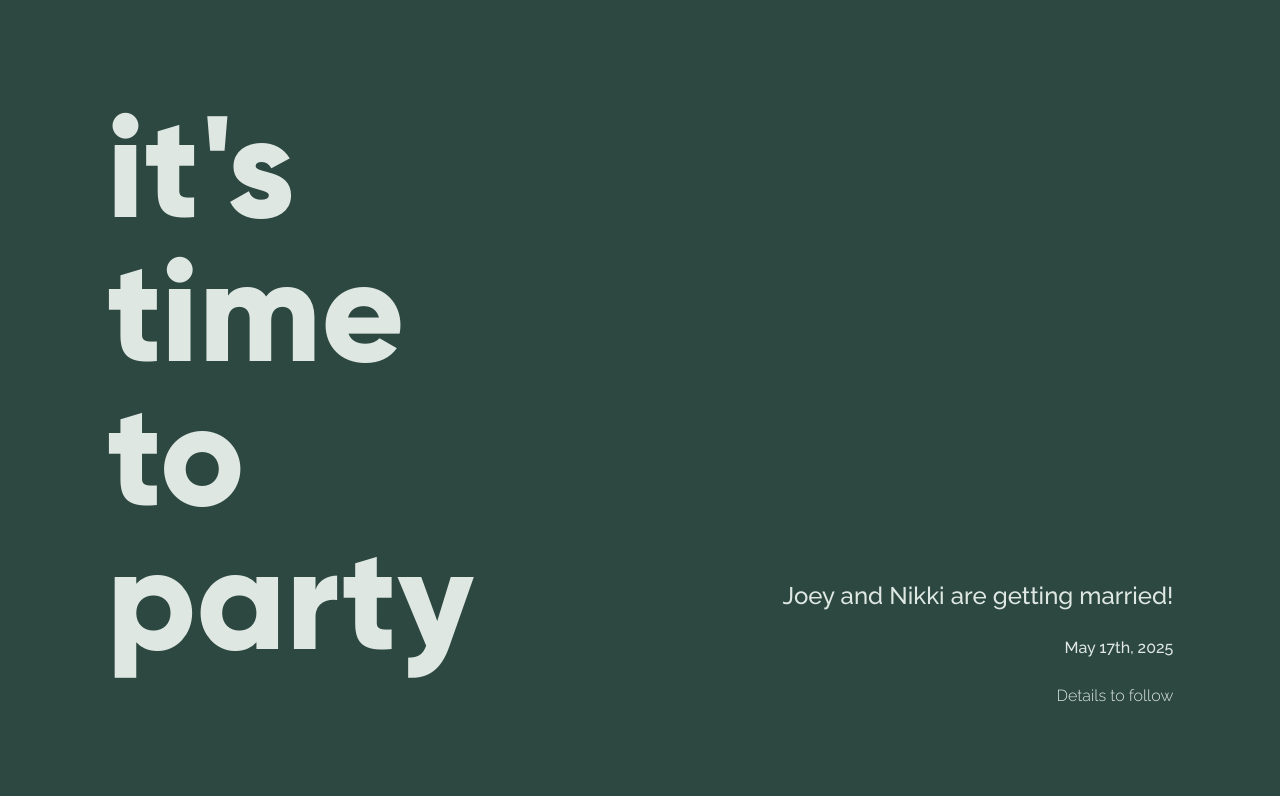
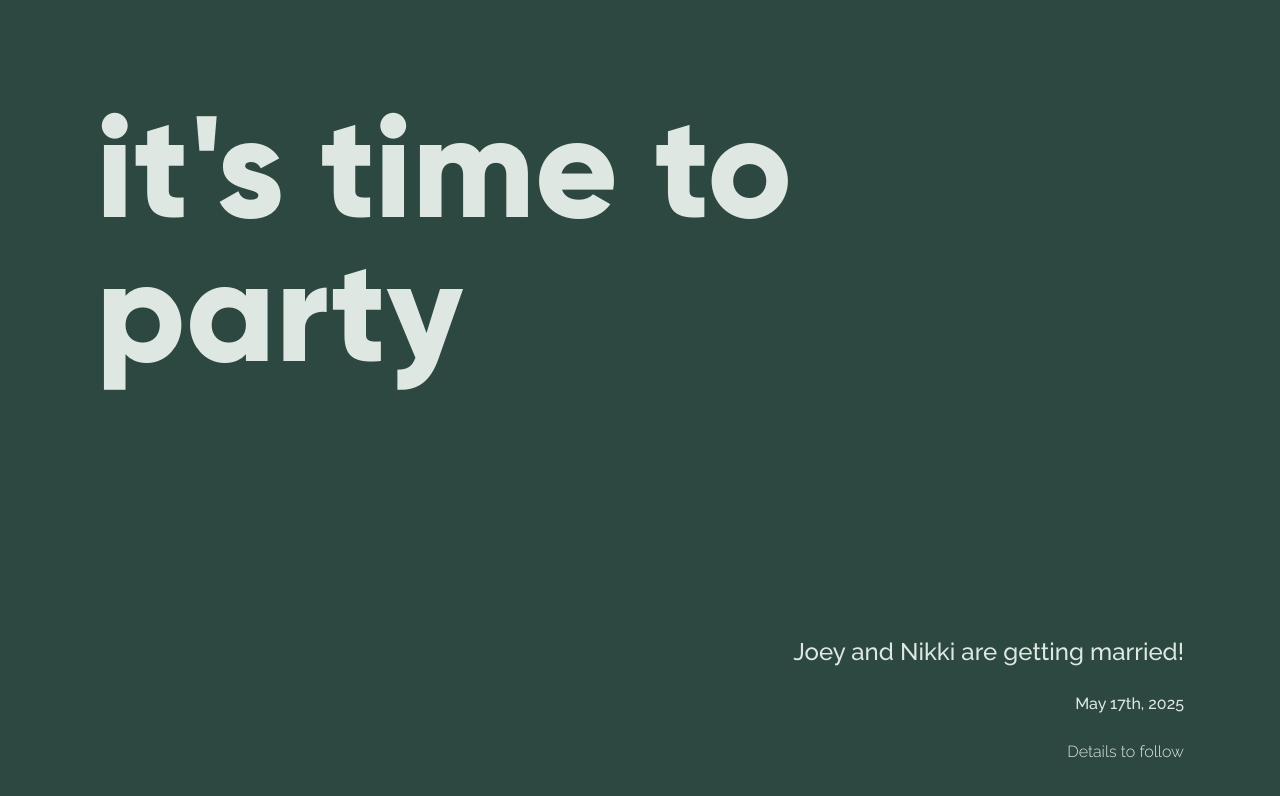
Before and after one commit to josefdlange/joeyandnikki.wedding, a Next.js app: page / in a window 1280 px wide. Shown: the top 796 px of the page. Built offline with nearby package versions, Linux system fonts and the light colour scheme.

Commit message:
Dump the grid for now

```diff
--- a/src/app/layout.tsx
+++ b/src/app/layout.tsx
@@ -38,6 +38,5 @@ const styles = {
         "min-h-screen",
         "bg-peacock",
         "text-jadeite-100",
-        "grid grid-cols-12",
     )
 }
--- a/src/app/page.tsx
+++ b/src/app/page.tsx
@@ -2,13 +2,14 @@ import Image from "next/image";
 
 export default function Home() {
     return (
-        <>
-            <div className="col-start-1 col-end-13 md:col-start-2 md:col-end-6 py-24 h-full">
-                <h1 className="text-[9rem] font-extrabold leading-none font-gilroy">
+        <div className="p-8 md:p-12 lg:p-24 space-y-32 md:space-y-32 lg:space-y-64">
+            <div className="flex justify-start w-2/3">
+                <h1 className="text-8xl md:text-[9rem] font-extrabold leading-none font-gilroy">
                     it&apos;s time to party
                 </h1>
             </div>
-            <div className="col-start-1 col-end-13 md:col-start-7 md:col-end-12 self-end text-right py-24 space-y-8">
+            <div className="flex justify-start lg:justify-end lg:text-right w-2/3 md:w-full">
+                <div className='space-y-4 md:space-y-8'>
                     <p className="text-2xl font-medium leading-none">
                         Joey and Nikki are getting married!
                     </p>
@@ -19,6 +20,7 @@ export default function Home() {
                         Details to follow
                     </p>
                 </div>
-        </>
+            </div>
+        </div>
     );
 }
```
Lines whose indentation alone changed are shown as unchanged.
